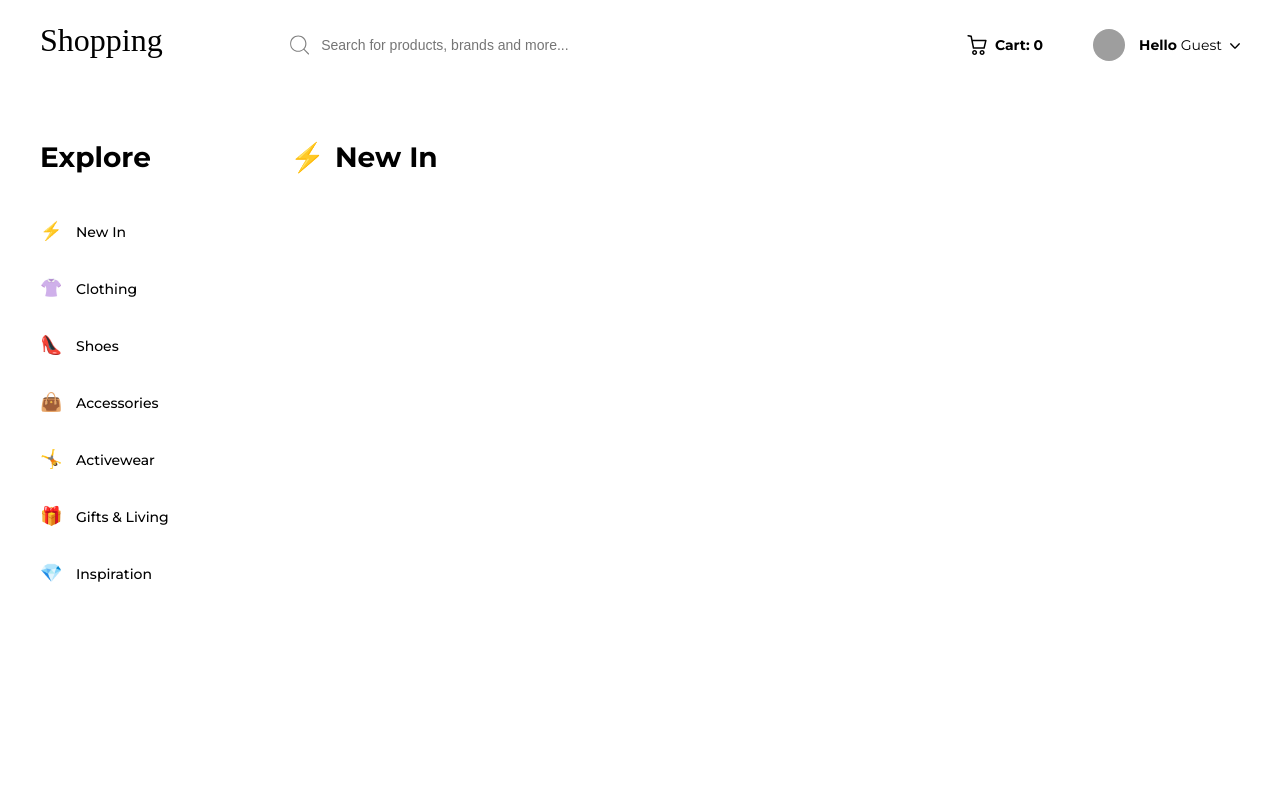
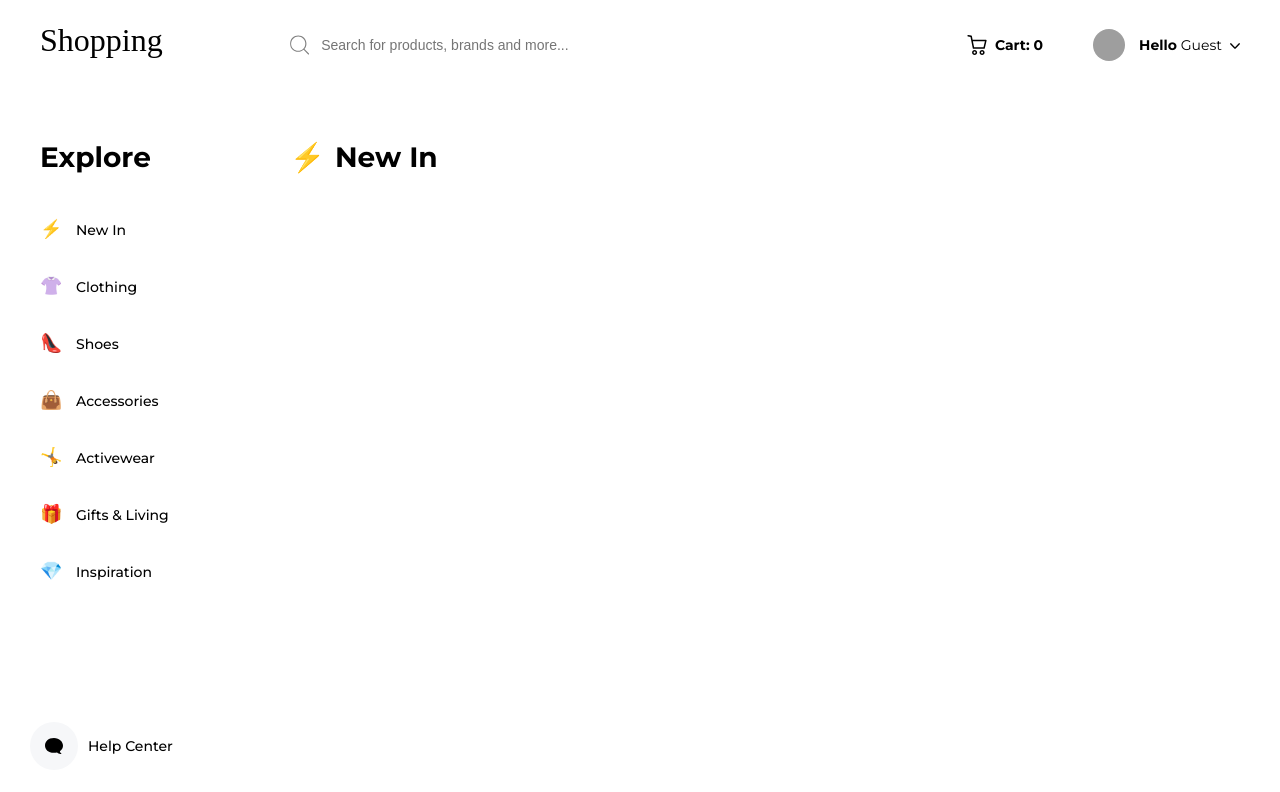
Before and after one commit to Cool-Dev121/next-ecommerce, a Next.js app: page / in a window 1280 px wide. Shown: the top 792 px of the page. Built offline with nearby package versions, Linux system fonts and the light colour scheme; grey boxes are pictures that could not be loaded; a web font is replaced by a local one.

Commit message:
Create help icon on categories side bar

```diff
--- a/components/Categories/categories.module.scss
+++ b/components/Categories/categories.module.scss
@@ -3,6 +3,8 @@
   height: 100%;
   width: 250px;
   flex-direction: column;
+  font-size: 14px;
+  font-weight: 500;
 
   .title {
     font-size: 28px;
@@ -17,8 +19,6 @@
     .categoryItem {
       padding-top: 18px;
       padding-bottom: 18px;
-      font-size: 14px;
-      font-weight: 500;
       display: flex;
       align-items: center;
 
@@ -32,4 +32,20 @@
       }
     }
   }
+  .helpContainer {
+    display: flex;
+    align-items: center;
+    position: absolute;
+    bottom: 30px;
+    margin-left: -10px;
+
+    .helpIcon {
+      padding: 15px;
+      background-color: #f6f7f9;
+      display: flex;
+      border-radius: 100%;
+      margin-right: 10px;
+      transform: scaleX(-1);
+    }
+  }
 }
--- a/components/Categories/index.js
+++ b/components/Categories/index.js
@@ -2,6 +2,7 @@ import React from "react";
 
 import styles from "./categories.module.scss";
 import Link from "next/link";
+import HelpIcon from "@/icons/help";
 
 const CategoryItem = ({ name, link, emoji }) => {
   return (
@@ -29,6 +30,12 @@ export default function CategoriesBar() {
         <CategoryItem name="Gifts & Living" emoji="🎁" />
         <CategoryItem name="Inspiration" emoji="💎" />
       </ul>
+      <div className={styles.helpContainer}>
+        <div className={styles.helpIcon}>
+          <HelpIcon width={18} height={18} />
+        </div>
+        <span>Help Center</span>
+      </div>
     </div>
   );
 }
--- a/components/Layout/layout.module.scss
+++ b/components/Layout/layout.module.scss
@@ -7,8 +7,8 @@
     max-width: 1240px;
     padding-left: 20px;
     padding-right: 20px;
-    height: 100%;
     width: 100%;
+    min-height: 100vh;
 
     .main {
       display: flex;
--- /dev/null
+++ b/components/icons/help.js
@@ -0,0 +1,11 @@
+import * as React from "react";
+
+function HelpIcon(props) {
+  return (
+    <svg viewBox="0 0 511.096 511.096" {...props}>
+      <path d="M74.414 480.548H38.2l25.607-25.607c13.807-13.807 22.429-31.765 24.747-51.246C29.427 364.893 0 308.681 0 249.751 0 141.032 99.923 30.548 256.414 30.548c165.785 0 254.682 101.666 254.682 209.678 0 108.724-89.836 210.322-254.682 210.322-28.877 0-59.01-3.855-85.913-10.928-25.467 26.121-59.973 40.928-96.087 40.928z" />
+    </svg>
+  );
+}
+
+export default HelpIcon;
```
